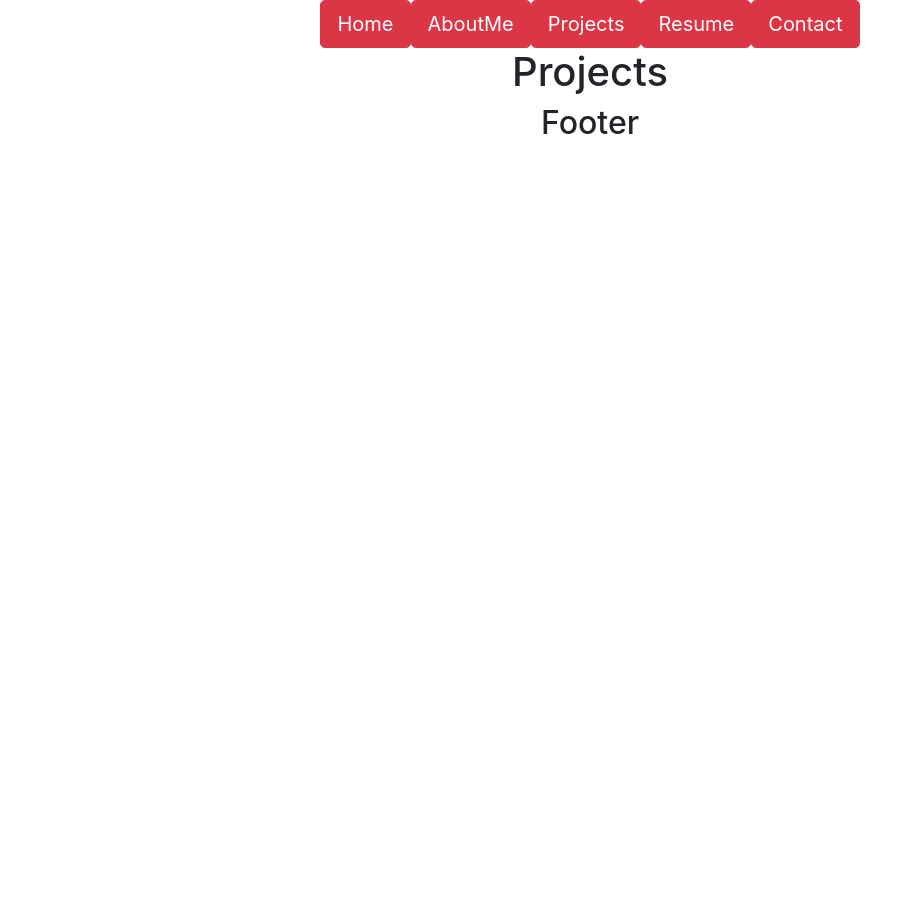
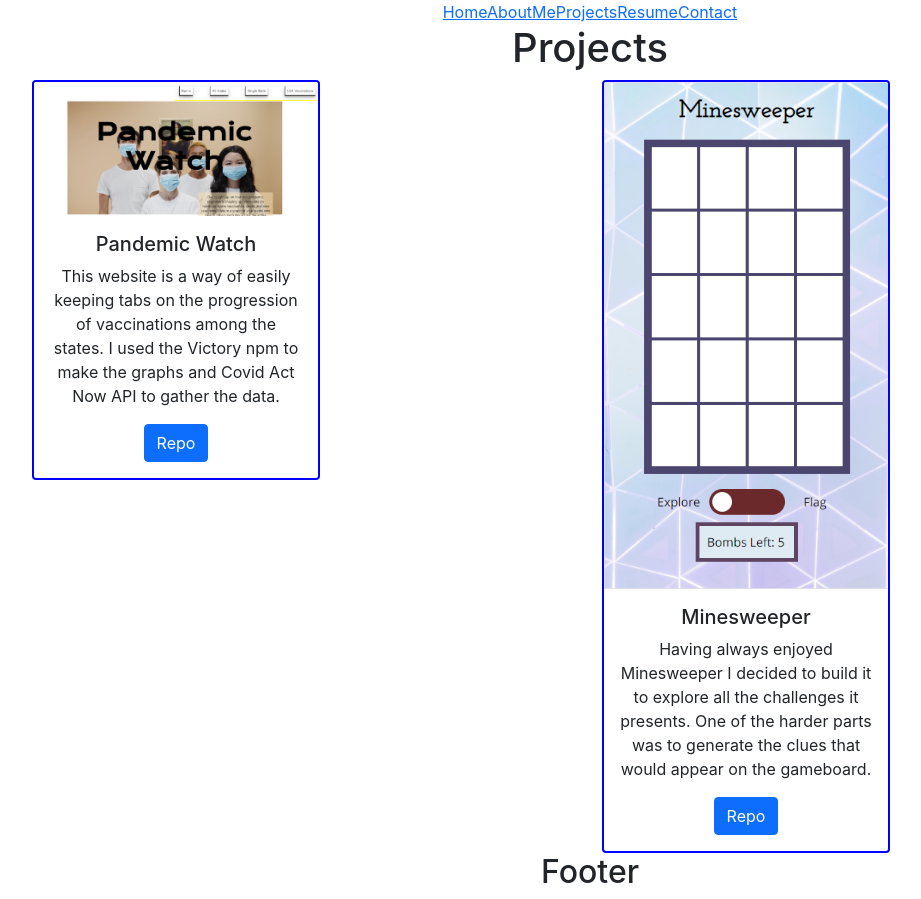
Before and after one commit to Cygnet717/ReactPortfolio, a React (Create React App) app: page /Projects in a window 1280 px wide. Shown: the whole page, without its empty margins (50-971 px from the left). Before the commit the page ends 800 px from the top, so only its background shows below. Built offline with nearby package versions, Linux system fonts and the light colour scheme; the HTML template or start-up script is replaced by a standard one.

Commit message:
basic projects page functional

```diff
--- a/public/index.html
+++ b/public/index.html
@@ -8,6 +8,12 @@
     <meta
       name="description"
       content="Web site created using create-react-app"
+    />
+    <link
+      rel="stylesheet"
+      href="https://cdn.jsdelivr.net/npm/bootstrap@5.1.3/dist/css/bootstrap.min.css"
+      integrity="sha384-1BmE4kWBq78iYhFldvKuhfTAU6auU8tT94WrHftjDbrCEXSU1oBoqyl2QvZ6jIW3"
+      crossorigin="anonymous"
     />
     <link rel="apple-touch-icon" href="%PUBLIC_URL%/logo192.png" />
     <!--
--- a/src/pages/Header.js
+++ b/src/pages/Header.js
@@ -1,28 +1,23 @@
-import React, { useEffect } from 'react';
 import { Link } from 'react-router-dom';
 
 const Header = () => {
 
-  useEffect(() => {
-
-  }, []);
-
   return (
     <div className="">
       <Link to="/">
-        <button className="btn btn-lg btn-danger">Home</button>
+        Home
       </Link>
       <Link to="/AboutMe">
-        <button className="btn btn-lg btn-danger">AboutMe</button>
+        AboutMe
       </Link>
       <Link to="/Projects">
-        <button className="btn btn-lg btn-danger">Projects</button>
+        Projects
       </Link>
       <Link to="/Resume">
-        <button className="btn btn-lg btn-danger">Resume</button>
+        Resume
       </Link>
       <Link to="/Contact">
-        <button className="btn btn-lg btn-danger">Contact</button>
+        Contact
       </Link>
     </div>
   );
--- a/src/pages/Projects.js
+++ b/src/pages/Projects.js
@@ -1,14 +1,38 @@
-import React, { useEffect } from 'react';
+import ProjectCard from './components/ProjectCard'
+import Container from 'react-bootstrap/Container'
+import Row from 'react-bootstrap/Row'
+import Col from 'react-bootstrap/Col'
+
 
 const Projects = () => {
-
-  useEffect(() => {
-
-  }, []);
+  const projList = [
+    {
+      title: 'Pandemic Watch',
+      text: 'This website is a way of easily keeping tabs on the progression of vaccinations among the states. I used the Victory npm to make the graphs and Covid Act Now API to gather the data.',
+      technologies: [ "React", "Node", "React Router v5"],
+      repoLocation: 'https://github.com/Cygnet717/pandemicWatch',
+      liveLocation: '',
+      imageLocation: `./images/PandemicWatchLandingPage.png`
+    },
+    {
+      title: 'Minesweeper',
+      text: 'Having always enjoyed Minesweeper I decided to build it to explore all the challenges it presents. One of the harder parts was to generate the clues that would appear on the gameboard.',
+      technologies: ['HTML', "CSS", "jQuery"],
+      repoLocation: '',
+      liveLocation: '',
+      imageLocation: './images/minesweepermobile.png'
+    }
+  ]
 
   return (
     <div className="">
       <h1>Projects</h1>
+      <Container>
+        <Row>
+          {projList.map(proj => <ProjectCard projData = {proj}/>)}
+        </Row>
+      </Container>
+
     </div>
   );
 };
--- /dev/null
+++ b/src/pages/components/ProjectCard.js
@@ -0,0 +1,24 @@
+import Card from 'react-bootstrap/Card';
+import Button from 'react-bootstrap/Button';
+import Col from 'react-bootstrap/Col'
+
+const ReactComponent = (props) => {
+  const proj = props.projData;
+
+  return (
+    <Col>
+      <Card style={{ width: '18rem' , border: '2px solid blue'}}>
+        <Card.Img variant="top" src={proj.imageLocation} />
+        <Card.Body>
+          <Card.Title>{proj.title}</Card.Title>
+          <Card.Text>
+            {proj.text}
+          </Card.Text>
+          <Button variant="primary">Repo</Button>
+        </Card.Body>
+      </Card>
+    </Col>
+  );
+};
+
+export default ReactComponent;
```
Also changed, not shown: public/images/PandemicWatchLandingPage.png (added), public/images/minesweepermobile.png (added).
